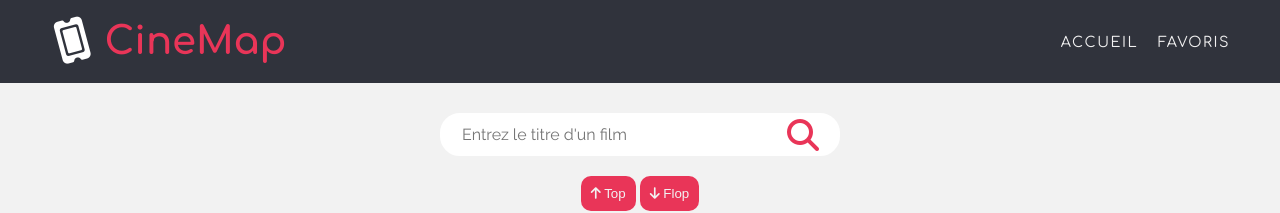
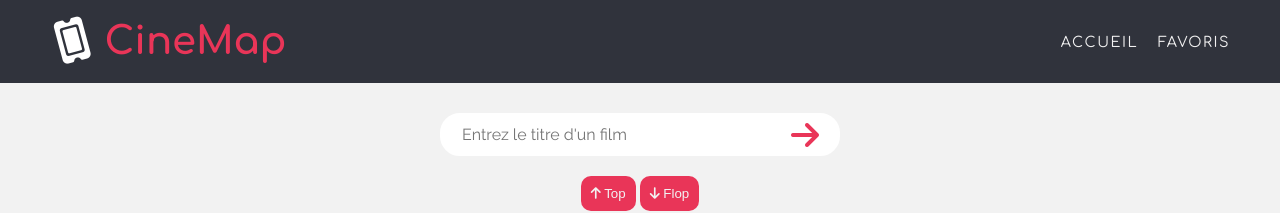
Before and after one commit to bno4/movies, a React (Vite) app: page /#/ in a window 1280 px wide. Shown: the top 213 px of the page. Built offline with nearby package versions, Linux system fonts and the light colour scheme; no server answers.

Commit message:
updt : icon arrow right

```diff
--- a/src/components/CineCards.jsx
+++ b/src/components/CineCards.jsx
@@ -41,7 +41,7 @@ const CineCards = () => {
               onChange={(e) => setFilter(e.target.value)}
             />
             <button type="submit" className="submit">
-              <i className="fa-solid fa-magnifying-glass"></i>
+              <i className="fa-solid fa-arrow-right"></i>
             </button>
           </div>
         </form>
--- a/src/pages/Favorites.jsx
+++ b/src/pages/Favorites.jsx
@@ -1,8 +1,6 @@
 import { useEffect, useState } from "react";
 import Card from "../components/Card";
-// import Header from "../components/Header";
 import axios from "axios";
-// import Footer from "../components/Footer";
 
 const Favorites = () => {
   const [listData, setListData] = useState([]);
@@ -23,7 +21,6 @@ const Favorites = () => {
 
   return (
     <div>
-      {/* <Header/> */}
       <h2>
         Films favoris<i className="fa-solid fa-heart"></i>
       </h2>
@@ -34,7 +31,6 @@ const Favorites = () => {
           <h2>Aucun film favori pour le moment </h2>
         )}
       </ul>
-      {/* <Footer/> */}
     </div>
   );
 };
--- a/src/pages/Home.jsx
+++ b/src/pages/Home.jsx
@@ -1,13 +1,9 @@
 import CineCards from "../components/CineCards";
-// import Footer from "../components/Footer";
-// import Header from "../components/Header";
 
 const Home = () => {
   return (
     <div>
-      {/* <Header/> */}
       <CineCards />
-      {/* <Footer /> */}
     </div>
   );
 };
--- a/src/pages/MoviePage.jsx
+++ b/src/pages/MoviePage.jsx
@@ -1,9 +1,7 @@
 import { useParams } from "react-router";
-// import Header from "../components/Header";
 import { useEffect, useState } from "react";
 import axios from "axios";
 import { motion } from "framer-motion";
-// import Footer from "../components/Footer";
 
 const MoviePage = () => {
   const { id } = useParams();
@@ -53,8 +51,6 @@ const MoviePage = () => {
 
   return (
     <div>
-      {/* <Header /> */}
-
       <div className="film-container">
         {isLoading ? (
           <div className="loader">
@@ -66,7 +62,7 @@ const MoviePage = () => {
             animate="in"
             exit="out"
             variants={pageTransition}
-            transition={{ duration: 0.9 }}
+            transition={{ duration: 0.7 }}
             className="head-container"
           >
             <img
@@ -117,7 +113,6 @@ const MoviePage = () => {
           </div>
         </div>
       </div>
-      {/* <Footer /> */}
     </div>
   );
 };
--- a/src/style/components/_cineCards.scss
+++ b/src/style/components/_cineCards.scss
@@ -31,7 +31,7 @@
   &:hover {
     border: 2px solid $color-1;
   }
-  .fa-magnifying-glass {
+  .fa-arrow-right {
     color: $color-1;
     margin-right: 10px;
     font-size: 2rem;
--- a/src/style/index.css
+++ b/src/style/index.css
@@ -206,14 +206,14 @@ a {
 .search:hover {
   border: 2px solid #e93558;
 }
-.search .fa-magnifying-glass {
+.search .fa-arrow-right {
   color: #e93558;
   margin-right: 10px;
   font-size: 2rem;
   -webkit-transition: 200ms ease-in-out;
   transition: 200ms ease-in-out;
 }
-.search .fa-magnifying-glass:hover {
+.search .fa-arrow-right:hover {
   -webkit-transform: scale(1.1);
           transform: scale(1.1);
 }
```
